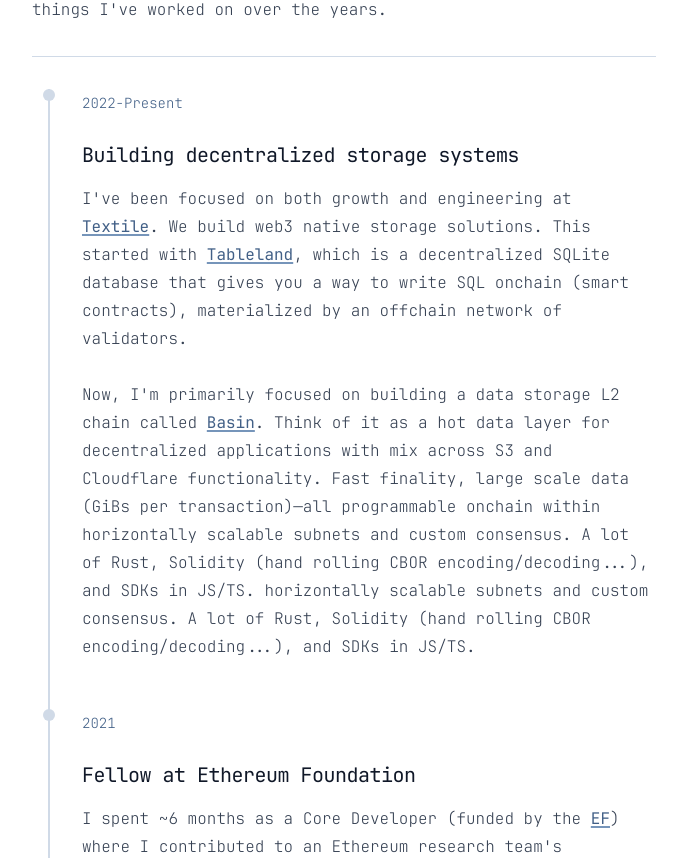
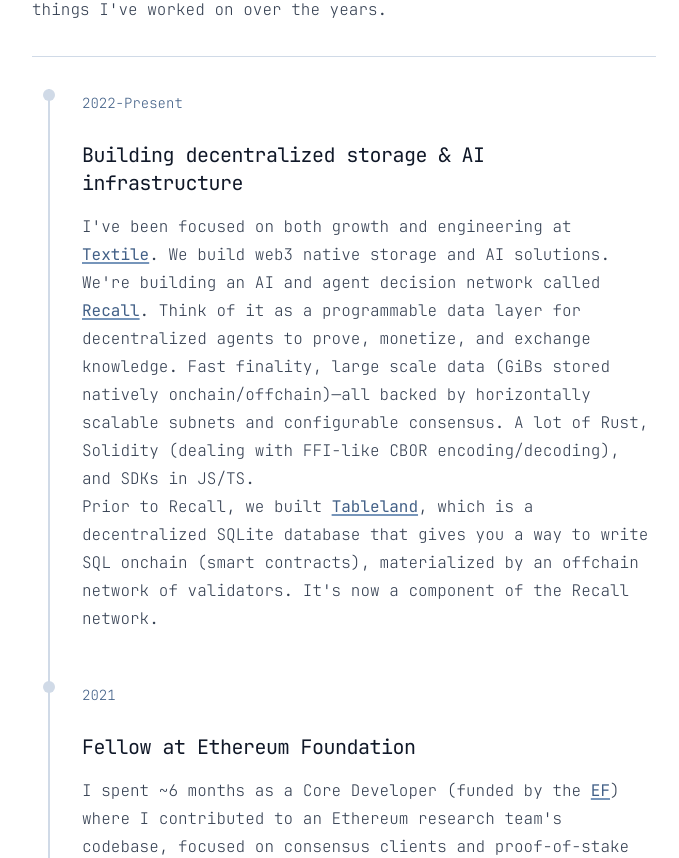
Before and after one commit to dtbuchholz/website, a Next.js app: page /about in a window 1280 px wide. Shown: the part 531-1389 px from the top of the page, without its empty margins (176-855 px from the left). Built offline with nearby package versions, Linux system fonts and the light colour scheme.

Commit message:
feat: update w/ recall

```diff
--- a/app/about/page.tsx
+++ b/app/about/page.tsx
@@ -28,31 +28,31 @@
 const timelineEvents: TimelineEvent[] = [
   {
     year: "2022-Present",
-    title: "Building decentralized storage systems",
+    title: "Building decentralized storage & AI infrastructure",
     content: (
       <>
         I&apos;ve been focused on both growth and engineering at{" "}
         <NextLink href="https://linktr.ee/textileio" target="_blank" rel="noreferrer">
           Textile
         </NextLink>
-        . We build web3 native storage solutions. This started with{" "}
+        . We build web3 native storage and AI solutions.
+        <br />
+        We&apos;re building an AI and agent decision network called{" "}
+        <NextLink href="https://recall.network" target="_blank" rel="noreferrer">
+          Recall
+        </NextLink>
+        . Think of it as a programmable data layer for decentralized agents to prove, monetize, and
+        exchange knowledge. Fast finality, large scale data (GiBs stored natively
+        onchain/offchain)—all backed by horizontally scalable subnets and configurable consensus. A
+        lot of Rust, Solidity (dealing with FFI-like CBOR encoding/decoding), and SDKs in JS/TS.
+        <br />
+        Prior to Recall, we built{" "}
         <NextLink href="https://docs.tableland.xyz" target="_blank" rel="noreferrer">
           Tableland
         </NextLink>
         , which is a decentralized SQLite database that gives you a way to write SQL onchain (smart
-        contracts), materialized by an offchain network of validators.
-        <br />
-        <br />
-        Now, I&apos;m primarily focused on building a data storage L2 chain called{" "}
-        <NextLink href="https://basin.textile.io/" target="_blank" rel="noreferrer">
-          Basin
-        </NextLink>
-        . Think of it as a hot data layer for decentralized applications with mix across S3 and
-        Cloudflare functionality. Fast finality, large scale data (GiBs per transaction)—all
-        programmable onchain within horizontally scalable subnets and custom consensus. A lot of
-        Rust, Solidity (hand rolling CBOR encoding/decoding...), and SDKs in JS/TS. horizontally
-        scalable subnets and custom consensus. A lot of Rust, Solidity (hand rolling CBOR
-        encoding/decoding...), and SDKs in JS/TS.
+        contracts), materialized by an offchain network of validators. It&apos;s now a component of
+        the Recall network.
       </>
     ),
   },
```
